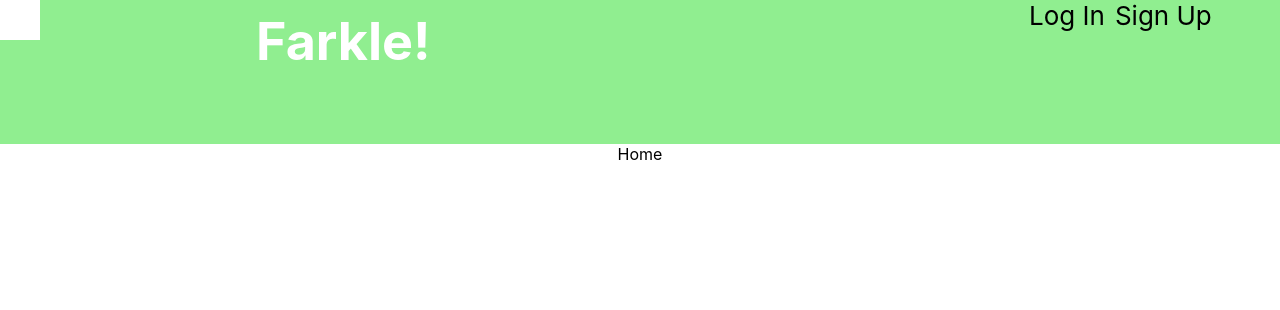
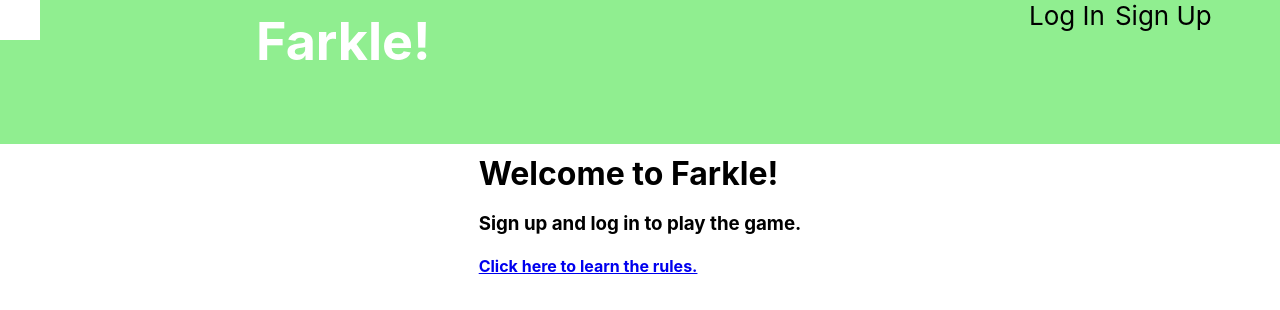
Before and after one commit to carl-larson/capstone-backend, a React (Create React App) app in the folder client/: page / in a window 1280 px wide. Shown: the top 310 px of the page. Built offline with nearby package versions, Linux system fonts and the light colour scheme.

Commit message:
selecting a game sends that game's data to the farkle page in a props.location.state object

```diff
--- a/client/src/components/Home.js
+++ b/client/src/components/Home.js
@@ -1,4 +1,5 @@
 import React from 'react'
+import { Link } from 'react-router-dom'
 
 class Home extends React.Component {
     state = {
@@ -7,7 +8,9 @@ class Home extends React.Component {
     render() {
         return (
             <div>
-                Home
+                <h1>Welcome to Farkle!</h1>
+                <h3>Sign up and log in to play the game.</h3>
+                <h4><Link to='/farklerules'>Click here to learn the rules.</Link></h4>
             </div>
         )
     }
--- a/client/src/components/PlayerPage.js
+++ b/client/src/components/PlayerPage.js
@@ -1,5 +1,7 @@
 import React from 'react'
 import Cookies from 'js-cookie'
+import { Link } from 'react-router-dom'
+
 import './playerPage.css'
 
 class PlayerPage extends React.Component {
@@ -60,7 +62,7 @@ class PlayerPage extends React.Component {
         };
         fetch('/games', newGameRequest)
             .then(response => response.json())
-            .then(data => console.log('game created', data.id));
+            .then(data => console.log('game created', data.player2));
     }
 
     displayPlayers = () => {
@@ -70,6 +72,12 @@ class PlayerPage extends React.Component {
         // modal === "none" ? modal = "block" : modal = "none";
     }
 
+    // goToGame = (data) => {
+    //     console.log('Your opponent', data)
+    //     <Redirect to={{}}
+    //     />
+    // }
+
     render() {
         // let modalStyle = this.modalDisplay;
         return (
@@ -77,8 +85,14 @@ class PlayerPage extends React.Component {
                 <h2>Player: {this.state.player}</h2>
                 <button onClick={this.displayPlayers}>Create Game</button>
                 <ul>
-                    {this.state.gameList.map(game =>
-                    <li key={game.id}>player1: {game.player1} player2: {game.player2}</li>
+                    {this.state.gameList.map(game => {
+                        let buttonDisplay = 'none';
+                        let playerTurn = '';
+                        if (game.turn === 1) {playerTurn = game.player1}
+                        else {playerTurn = game.player2}
+                        if (playerTurn === this.state.username) {buttonDisplay = 'inline-block'}
+                        return <li key={game.id}><button className="joinGameButton" style={{display: buttonDisplay}}><Link to={{pathname: '/farkle', state: {...game}}}>Your turn!</Link></button>player1: {game.player1} player2: {game.player2}</li>
+                        }
                     )}
                 </ul>
                 <div id="id01" className="modal" style={{display: this.state.modalDisplay}}>
```
